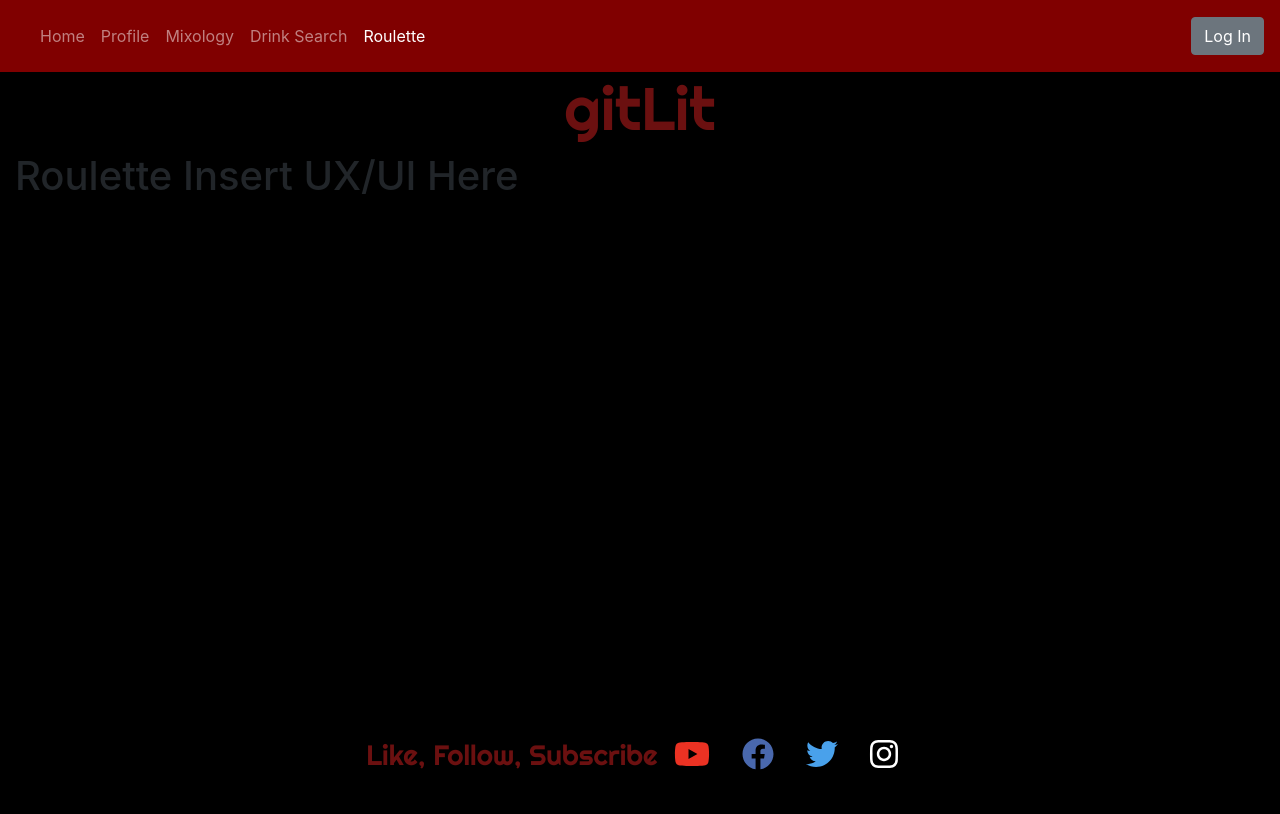
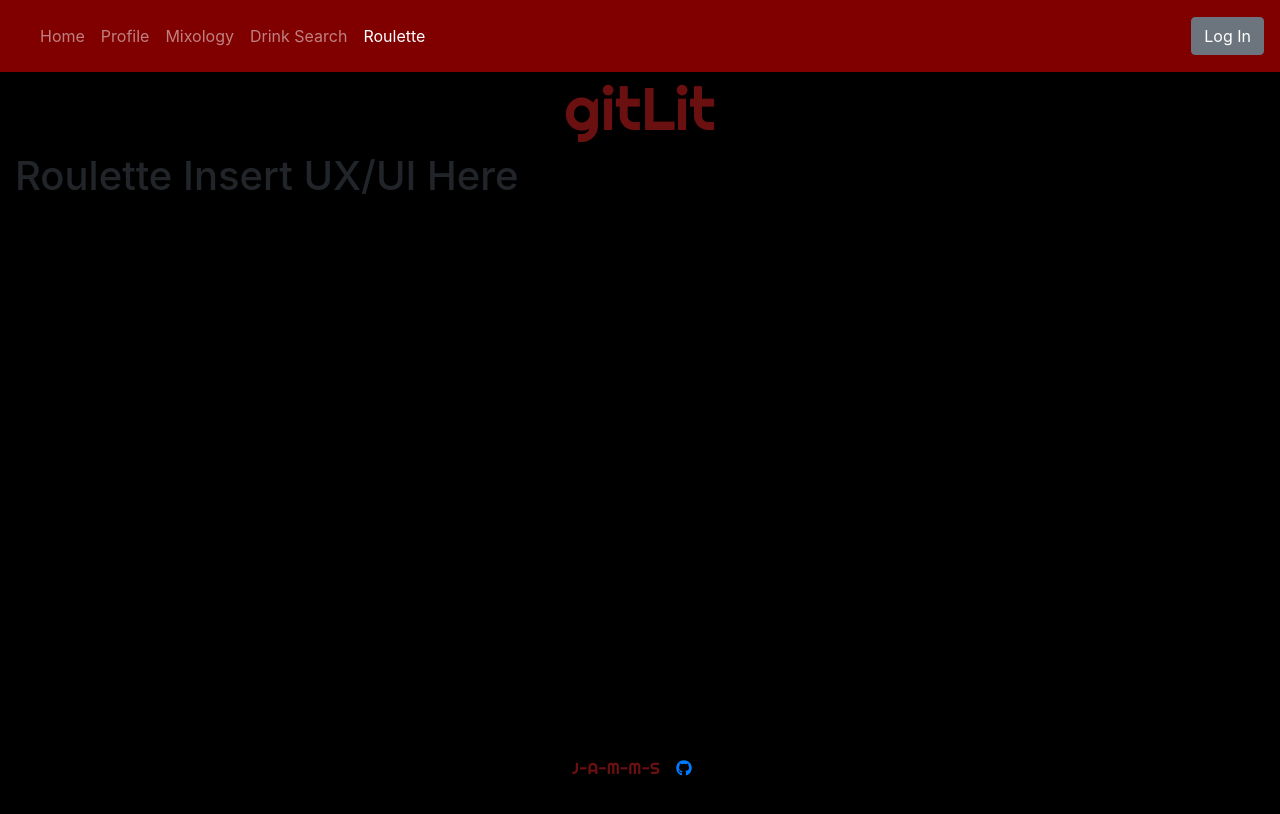
Before and after one commit to J-A-M-M-S/gitLit, a React (Create React App) app in the folder client/: page /Roulette in a window 1280 px wide. Shown: the top 814 px of the page. Built offline with nearby package versions, Linux system fonts and the light colour scheme; no server answers.

Commit message:
github icon and resize verbiage

```diff
--- a/client/src/components/Footer/Footer.js
+++ b/client/src/components/Footer/Footer.js
@@ -1,32 +1,18 @@
 import React from "react";
 import "./Footer.css";
 import { FontAwesomeIcon } from "@fortawesome/react-fontawesome";
-import {
-  faYoutube,
-  faFacebook,
-  faTwitter,
-  faInstagram,
-} from "@fortawesome/free-brands-svg-icons";
+import { faGithub } from "@fortawesome/free-brands-svg-icons";
 
 const Footer = () => {
   return (
     <footer className="footer">
       <div className="logo" />
-      <h3>Like, Follow, Subscribe</h3>
-      <a href="https://www.youtube.com/" className="youtube social">
-        <FontAwesomeIcon icon={faYoutube} size="2x" />
-      </a>
-      <a href="https://www.facebook.com/" className="facebook social">
-        <FontAwesomeIcon icon={faFacebook} size="2x" />
-      </a>
-      <a href="https://www.twitter.com/" className="twitter social">
-        <FontAwesomeIcon icon={faTwitter} size="2x" />
-      </a>
+      <h7>J-A-M-M-S</h7>
       <a
-        href="https://www.instagram.com/"
-        className="instagram social"
+        href="https://github.com/J-A-M-M-S/gitLit"
+        className="GitHub social"
       >
-        <FontAwesomeIcon icon={faInstagram} size="2x" />
+        <FontAwesomeIcon icon={faGithub} size="1x" />
       </a>
     </footer>
   );
```
